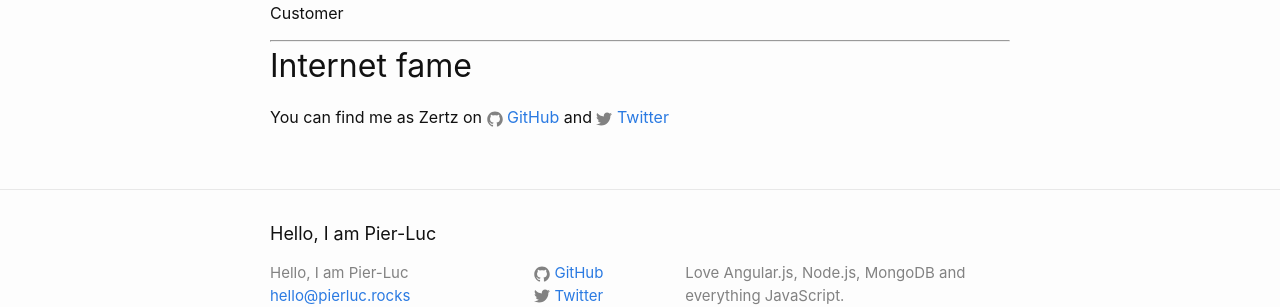
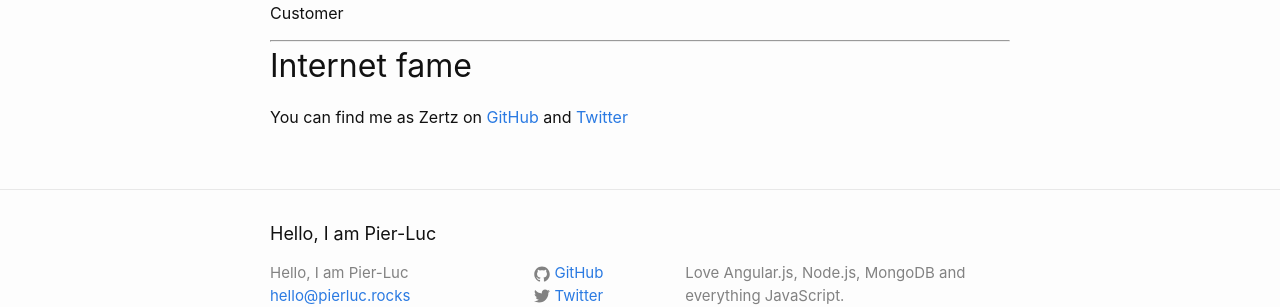
Before and after one commit to Zertz/Zertz.github.io, a Jekyll site: the page built from about-me.md, in a window 1280 px wide. Shown: the part 1279-1586 px from the top of the page. Built offline with Jekyll 4.4.1, drawn with Linux system fonts in a browser that asks for light colours.

Commit message:
Hide icons within content

```diff
--- a/_includes/icon-github.html
+++ b/_includes/icon-github.html
@@ -1 +1 @@
-<a href="https://github.com/{{ include.username }}"><span class="icon icon--github">{% include icon-github.svg %}</span><span class="username">GitHub</span></a>
+<a href="https://github.com/{{ include.username }}">{% if include.icon != "false" %}<span class="icon icon--github">{% include icon-github.svg %}</span>{% endif %}<span class="username">GitHub</span></a>
--- a/_includes/icon-twitter.html
+++ b/_includes/icon-twitter.html
@@ -1 +1 @@
-<a href="https://twitter.com/{{ include.username }}"><span class="icon icon--twitter">{% include icon-twitter.svg %}</span><span class="username">Twitter</span></a>
+<a href="https://twitter.com/{{ include.username }}">{% if include.icon != "false" %}<span class="icon icon--twitter">{% include icon-twitter.svg %}</span>{% endif %}<span class="username">Twitter</span></a>
--- a/about-me.md
+++ b/about-me.md
@@ -55,4 +55,4 @@ Customer
 
 ## Internet fame
 
-You can find me as Zertz on {% include icon-github.html username="Zertz" %} and {% include icon-twitter.html username="Zertz" %}
+You can find me as Zertz on {% include icon-github.html username="Zertz" icon="false" %} and {% include icon-twitter.html username="Zertz" icon="false" %}
```
